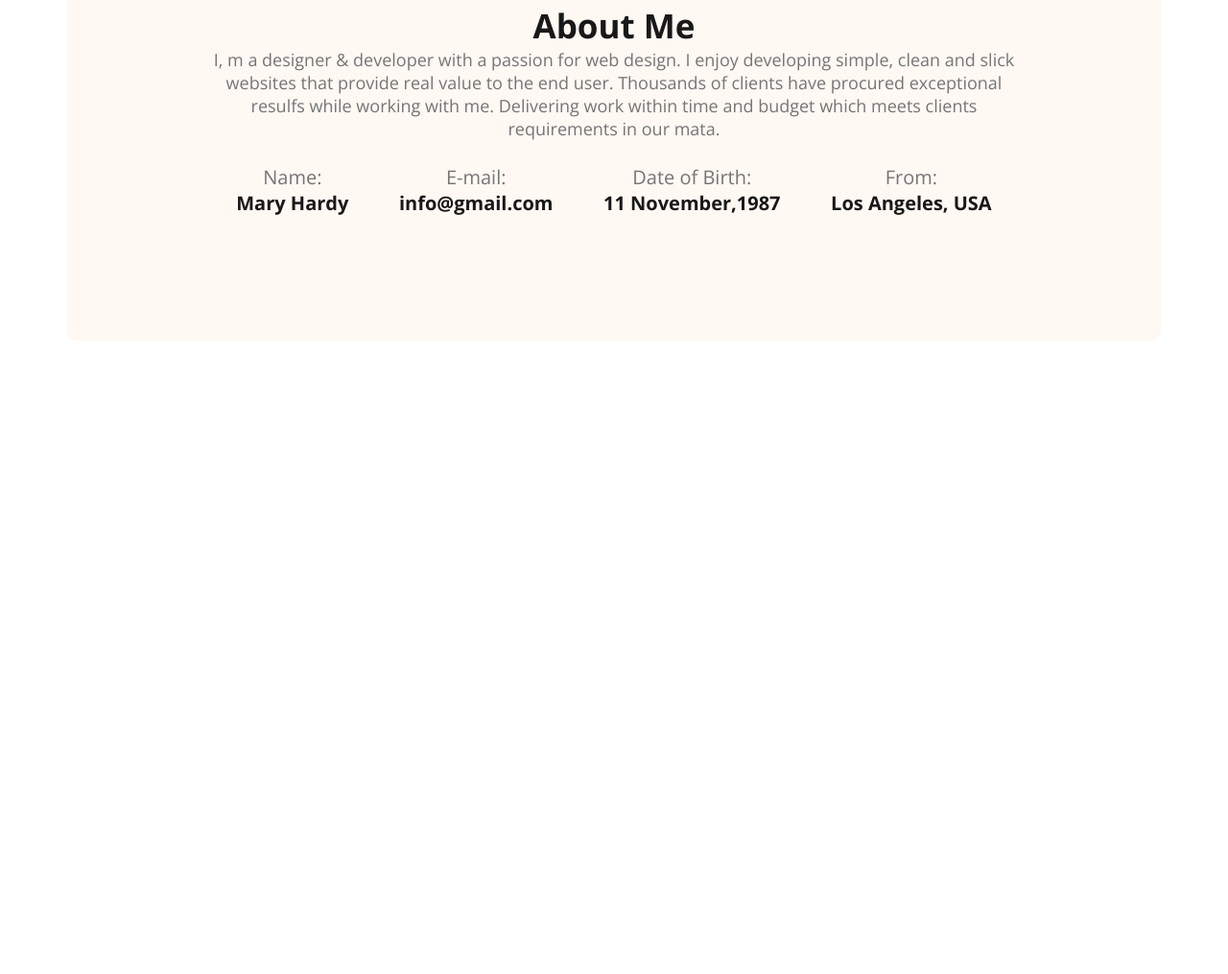
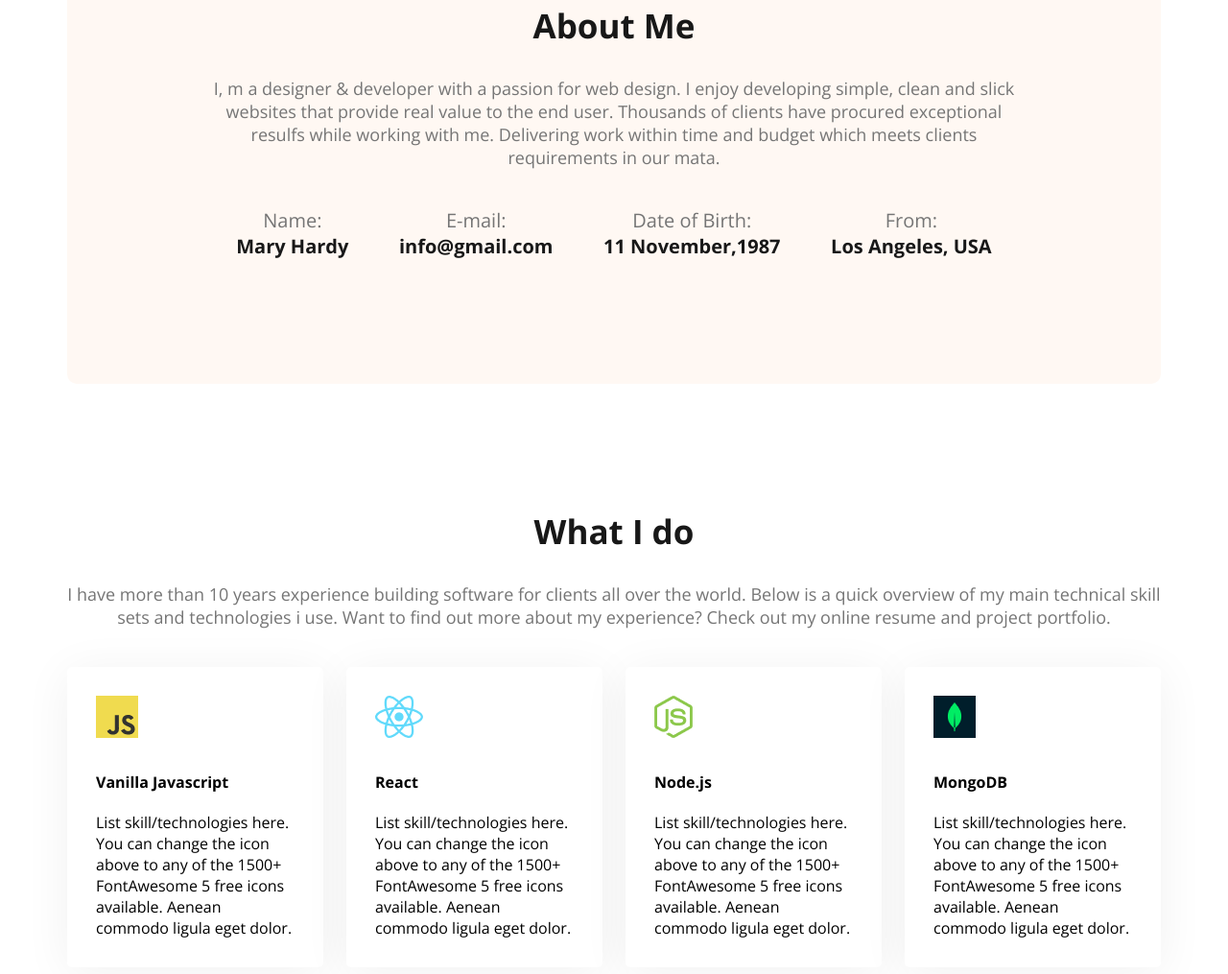
Before and after one commit to AkashPaul923/developer-portfolio-demo-1, a plain HTML site: page index.html in a window 1280 px wide. Shown: the part 1091-2106 px from the top of the page at 96% size. Before the commit the page ends 1446 px from the top, so only its background shows below. Drawn offline with nearby package versions, Linux system fonts and the light colour scheme.

Commit message:
skills added and design

```diff
--- a/index.html
+++ b/index.html
@@ -54,6 +54,35 @@
                 </div>
             </div>
         </section>
+        <!-- what i do section   -->
+         <section class="skill">
+            <h3 class="section-title text-center">What I do</h3>
+            <p class="section-description text-center">I have more than 10 years experience building software for clients all over the world. Below is a quick overview of my main technical skill sets and technologies i use. Want to find out more about my experience? Check out my online resume and project portfolio.</p>
+
+            <div class="skill-container">
+                <div class="skills">
+                    <img src="images/icons/js.png" alt="">
+                    <h4 class="skills-title">Vanilla Javascript</h4>
+                    <p class="skills-description">List skill/technologies here. You can change the icon above to any of the 1500+ FontAwesome 5 free icons available. Aenean commodo ligula eget dolor.</p>
+                </div>
+                <div class="skills">
+                    <img src="images/icons/react.png" alt="">
+                    <h4 class="skills-title">React</h4>
+                    <p class="skills-description">List skill/technologies here. You can change the icon above to any of the 1500+ FontAwesome 5 free icons available. Aenean commodo ligula eget dolor.</p>
+                </div>
+                <div class="skills">
+                    <img src="images/icons/nodejs.png" alt="">
+                    <h4 class="skills-title">Node.js</h4>
+                    <p class="skills-description">List skill/technologies here. You can change the icon above to any of the 1500+ FontAwesome 5 free icons available. Aenean commodo ligula eget dolor.</p>
+                </div>
+                <div class="skills">
+                    <img src="images/icons/mongo.png" alt="">
+                    <h4 class="skills-title">MongoDB</h4>
+                    <p class="skills-description">List skill/technologies here. You can change the icon above to any of the 1500+ FontAwesome 5 free icons available. Aenean commodo ligula eget dolor.</p>
+                </div>
+            </div>
+
+         </section>
     </main>
     <footer>
 
--- a/styles/styles.css
+++ b/styles/styles.css
@@ -20,17 +20,26 @@
 .dark-2{
     color: rgb(71, 71, 71);
 }
+.text-center{
+  text-align: center;
+}
 
 .section-title{
     font-size: 35px;
     font-weight: bold;
     color: #181818;
+    margin-bottom: 30px;
 }
 
 .section-description{
     font-size: 18px;
     color: #757575;
+    margin-bottom: 40px;
 }
+
+/* .max-width{
+  max-width: 909px;
+} */
 
 /* button */
 .button{
@@ -118,12 +127,16 @@
     max-width: 1140px;
     margin: 0 auto;
   }
+  main section{
+    margin-top: 130px;
+    margin-bottom: 130px;
+  }
 
   /* about */
   .about{
     border-radius: 10px;
     padding: 130px 150px;
-    margin-top: 130px;
+
     text-align: center;
 
 
@@ -144,3 +157,25 @@
     font-weight: bold;
     color: #181818;
   }
+
+
+  /* skill section */
+
+  .skill-container{
+    display: flex;
+    gap: 24px;
+    /* justify-content: space-around; */
+   }
+
+  .skills{
+
+    padding: 30px;
+    border-radius: 5px;
+    box-shadow: 0px 6px 50px 0px rgba(0, 0, 0, 0.06);
+    background: rgb(255, 255, 255);
+  }
+
+  .skills-title{
+    margin-top: 30px;
+    margin-bottom: 20px;
+  }
```
